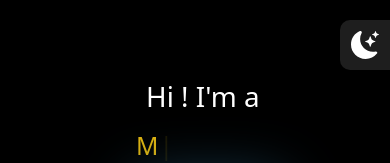
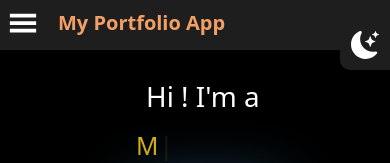
Before and after one commit to Haris-Mohanty/PortFolio2, a React (Create React App) app in the folder client/: page / in a window 390 px wide. Shown: the top 163 px of the page. Built offline with nearby package versions, Linux system fonts and the light colour scheme; a web font is replaced by a local one.

Commit message:
client- navbar responsive deaign code fixed.

```diff
--- a/client/src/App.js
+++ b/client/src/App.js
@@ -7,12 +7,14 @@ import TechStack from "./pages/TechStack/TechStack";
 import WorkExp from "./pages/workExp/WorkExp";
 import ScrollToTop from "react-scroll-to-top";
 import { useTheme } from "./context/ThemeContext";
+import MobileNav from "./components/MobNav/MobNav";
 
 function App() {
   const [theme] = useTheme();
   return (
     <>
       <div id={theme}>
+        <MobileNav />
         <Layout />
         <div className="container">
           <About />
--- a/client/src/components/MobNav/MobNav.css
+++ b/client/src/components/MobNav/MobNav.css
@@ -0,0 +1,43 @@
+.mobile-nav {
+    overflow: hidden;
+    position: fixed;
+    top: 0;
+    width: 100%;
+    z-index: 1;
+  }
+
+  .mobile-nav-header {
+    height: 50px;
+    width: 100%;
+    background-color: #1e1e1e;
+    padding: 8px;
+  }
+
+  .mobile-nav-header .mobile-nav-icon {
+    color: white;
+    cursor: pointer;
+  }
+
+  .mobile-nav-title {
+    margin-left: 20px;
+    color: #f29f67;
+    font-weight: bold;
+    text-transform: capitalize;
+    vertical-align: middle;
+    font-size: 20px;
+  }
+
+  .mobile-nav-menu .nav-items {
+    height: auto;
+    width: 200px;
+    background-color: #1e1e1e;
+    padding: 10px;
+    padding-bottom: 20px;
+    border-bottom-right-radius: 10px;
+  }
+
+  @media (min-width: 600px) {
+    .mobile-nav {
+      display: none;
+    }
+  }
--- a/client/src/components/MobNav/MobNav.js
+++ b/client/src/components/MobNav/MobNav.js
@@ -0,0 +1,153 @@
+import React, { useState } from "react";
+import { GiHamburgerMenu } from "react-icons/gi";
+import { AiOutlineMenuFold } from "react-icons/ai";
+import { Link } from "react-scroll";
+import {
+  FcAbout,
+  FcBiotech,
+  FcBusinessContact,
+  FcHome,
+  FcPortraitMode,
+  FcReadingEbook,
+  FcVideoProjector,
+} from "react-icons/fc";
+import "./MobNav.css";
+const MobileNav = () => {
+  const [open, setOpen] = useState(false);
+
+  //handle open
+  const handleOpen = () => {
+    setOpen(!open);
+  };
+
+  // handle menu clicks
+  const handleMenuClick = () => {
+    setOpen(false);
+  };
+  return (
+    <>
+      <div className="mobile-nav">
+        <div className="mobile-nav-header">
+          {open ? (
+            <AiOutlineMenuFold
+              size={30}
+              className="mobile-nav-icon"
+              onClick={handleOpen}
+            />
+          ) : (
+            <GiHamburgerMenu
+              size={30}
+              className="mobile-nav-icon"
+              onClick={handleOpen}
+            />
+          )}
+
+          <span className="mobile-nav-title">My Portfolio App</span>
+        </div>
+        {open && (
+          <div className="mobile-nav-menu">
+            <div className="nav-items">
+              <div className="nav-item">
+                <div className="nav-link">
+                  <Link
+                    to="home"
+                    spy={true}
+                    smooth={true}
+                    offset={-100}
+                    duration={100}
+                    onClick={handleMenuClick}
+                  >
+                    <FcHome />
+                    Home
+                  </Link>
+                </div>
+                <div className="nav-link">
+                  <Link
+                    to="about"
+                    spy={true}
+                    smooth={true}
+                    offset={-100}
+                    duration={100}
+                    onClick={handleMenuClick}
+                  >
+                    <FcAbout />
+                    About
+                  </Link>
+                </div>
+                <div className="nav-link">
+                  <Link
+                    to="education"
+                    spy={true}
+                    smooth={true}
+                    offset={-100}
+                    duration={100}
+                    onClick={handleMenuClick}
+                  >
+                    <FcReadingEbook />
+                    Education
+                  </Link>
+                </div>
+
+                <div className="nav-link">
+                  <Link
+                    to="techstack"
+                    spy={true}
+                    smooth={true}
+                    offset={-100}
+                    duration={100}
+                    onClick={handleMenuClick}
+                  >
+                    <FcBiotech />
+                    Tech Stack
+                  </Link>
+                </div>
+
+                <div className="nav-link">
+                  <Link
+                    to="projects"
+                    spy={true}
+                    smooth={true}
+                    offset={-100}
+                    duration={100}
+                    onClick={handleMenuClick}
+                  >
+                    <FcVideoProjector />
+                    Projects
+                  </Link>
+                </div>
+                <div className="nav-link">
+                  <Link
+                    to="work"
+                    spy={true}
+                    smooth={true}
+                    offset={-100}
+                    duration={100}
+                    onClick={handleMenuClick}
+                  >
+                    <FcPortraitMode />
+                    Work Experince
+                  </Link>
+                </div>
+                <div className="nav-link">
+                  <Link
+                    to="contact"
+                    spy={true}
+                    smooth={true}
+                    offset={-100}
+                    duration={100}
+                    onClick={handleMenuClick}
+                  >
+                    <FcBusinessContact />
+                    Contact
+                  </Link>
+                </div>
+              </div>
+            </div>
+          </div>
+        )}
+      </div>
+    </>
+  );
+};
+
+export default MobileNav;
```
